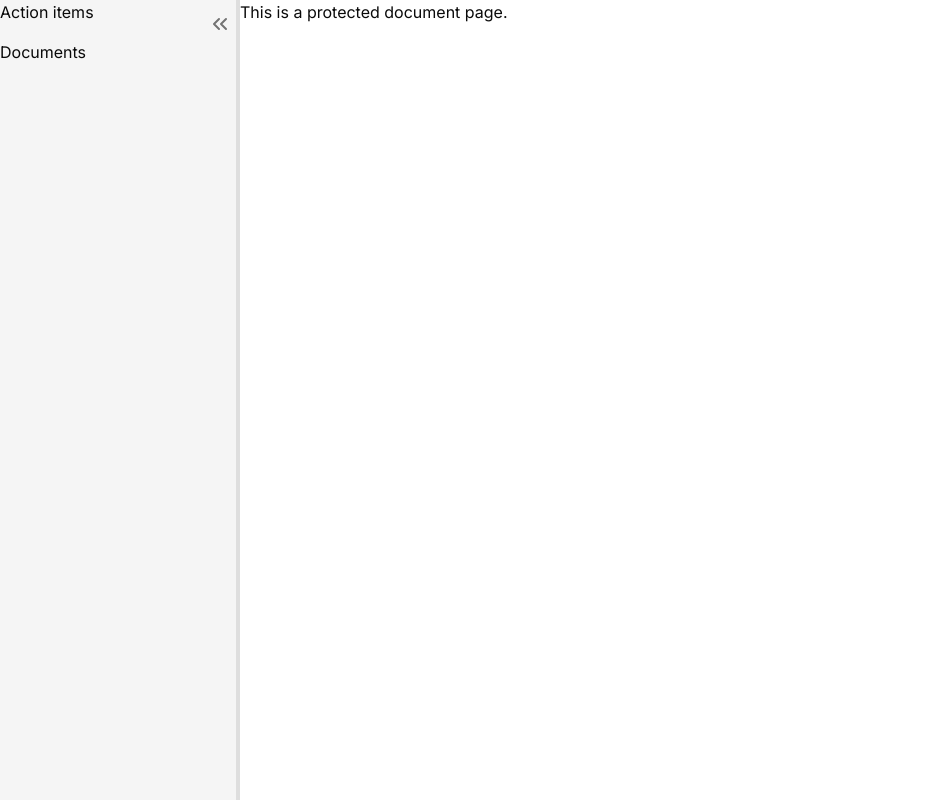
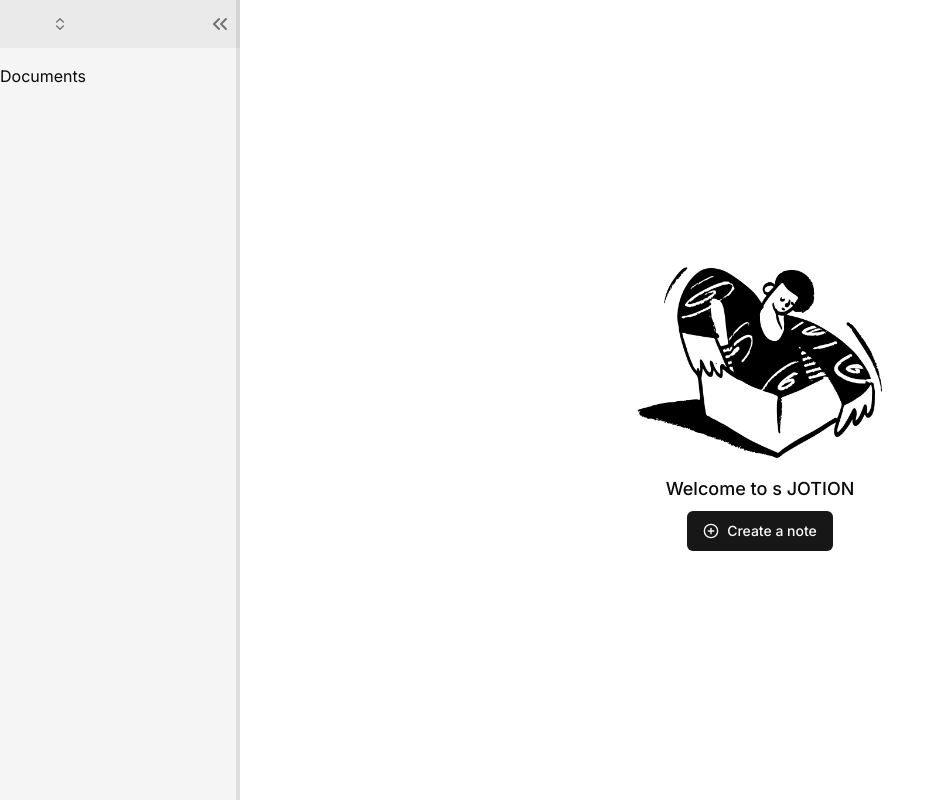
Before and after one commit to mohaimenkhalid/notion-clone-with-nextjs-convex, a Next.js app: page /documents in a window 1280 px wide. Shown: the whole page, without its empty margins (0-945 px from the left). Built offline with nearby package versions, Linux system fonts and the light colour scheme; no server answers.

Commit message:
added user dropdown menu

```diff
--- a/app/(main)/(routes)/documents/page.tsx
+++ b/app/(main)/(routes)/documents/page.tsx
@@ -1,9 +1,34 @@
+"use client"
+
 import React from 'react';
+import Image from "next/image";
+import {useUser} from "@clerk/clerk-react"
+import {Button} from "@/components/ui/button";
+import {PlusCircle} from "lucide-react";
 
 const DocumentsPage = () => {
+    const {user} = useUser()
     return (
-        <div>
-            This is a protected document page.
+        <div className="h-full flex flex-col items-center justify-center">
+            <Image
+                src="/empty.png"
+                width="300"
+                height="300"
+                alt="empty"
+                className="dark:hidden"
+            />
+            <Image
+                src="/empty-dark.png"
+                width="300"
+                height="300"
+                alt="empty_dark"
+                className="hidden dark:block"
+            />
+            <h2 className="text-lg font-medium mb-2">Welcome to {user?.firstName} s JOTION</h2>
+            <Button>
+                <PlusCircle className="h-4 w-4 mr-2" />
+                Create a note
+            </Button>
         </div>
     );
 };
--- a/app/(main)/_components/navigation.tsx
+++ b/app/(main)/_components/navigation.tsx
@@ -5,6 +5,8 @@
 import {useMediaQuery} from 'usehooks-ts'
 import {usePathname} from "next/navigation";
 import {cn} from "@/lib/utils";
+import UserItem from "@/app/(main)/_components/user-item";
+
 
 function Navigation() {
     const pathname = usePathname();
@@ -87,21 +89,19 @@
         <>
             <aside
                 ref={sidebarRef}
-                onClick={collapse}
                 className={cn(
                     "group/sidebar h-full bg-secondary overflow-y-auto relative flex w-60 flex-col z-[99999]",
                     isMobile && "w-0",
                     isResetting && "transition-all ease-in-out duration-300"
                 )}>
                 <ChevronsLeft
+                    onClick={collapse}
                     className={cn("w-6 h-6 text-muted-foreground rounded-sm hover:bg-neutral-300 dark:hover:bg-neutral-600 absolute top-3 right-2 opacity-0 group-hover/sidebar:opacity-100",
                         isMobile && "opacity-100"
                     )}/>
                 <div>
                 </div>
-                <div>
-                    <p>Action items</p>
-                </div>
+                <UserItem/>
                 <div className="mt-4">
                     <p>Documents</p>
                 </div>
--- /dev/null
+++ b/app/(main)/_components/user-item.tsx
@@ -0,0 +1,75 @@
+"use client"
+
+import React from 'react';
+import { Avatar, AvatarFallback, AvatarImage } from "@/components/ui/avatar"
+import {
+    DropdownMenu,
+    DropdownMenuContent,
+    DropdownMenuItem,
+    DropdownMenuLabel,
+    DropdownMenuSeparator,
+    DropdownMenuTrigger,
+} from "@/components/ui/dropdown-menu"
+import {SignOutButton, useUser} from "@clerk/clerk-react";
+import {ChevronsLeftRightIcon, ChevronsRightIcon} from "lucide-react";
+
+const UserItem = () => {
+
+    const {user} = useUser()
+    return (
+        <div>
+            <DropdownMenu>
+                <DropdownMenuTrigger asChild>
+                    <div
+                        role="button"
+                        className="flex items-center text-sm p-3 w-full hover:bg-primary/5"
+                    >
+                        <div className="flex gap-x-2 items-center max-w-[150px]">
+                            <Avatar className="h-6 w-6">
+                                <AvatarImage src={user?.imageUrl} />
+                                {/*<AvatarFallback>CN</AvatarFallback>*/}
+                            </Avatar>
+                            <span className="text-start font-medium line-clamp-1">{user?.fullName ?? user?.username}</span>
+                        </div>
+                        <ChevronsLeftRightIcon className="w-4 h-4 rotate-90 ml-2 text-muted-foreground" />
+                    </div>
+                </DropdownMenuTrigger>
+                <DropdownMenuContent
+                    className="w-80"
+                    align="start"
+                    alignOffset={11}
+                    forceMount
+                >
+                    <div className="flex flex-col space-y-4 p-2">
+                        <p className="text-sm font-medium leading-none">
+                            {user?.emailAddresses[0].emailAddress}
+                        </p>
+                        <div className="flex items-center gap-x-2">
+                            <div className="rounded-md bg-secondary p-1">
+                                <Avatar className="h-8 w-8">
+                                    <AvatarImage src={user?.imageUrl} />
+                                    {/*<AvatarFallback>CN</AvatarFallback>*/}
+                                </Avatar>
+                            </div>
+                            <div className="space-y-1">
+                                <p className="text-sm line-clamp-1">
+                                    {user?.fullName ?? user?.username}&apos;s Jotion
+                                </p>
+                            </div>
+                        </div>
+                    </div>
+                    <DropdownMenuSeparator/>
+                    <DropdownMenuItem className="w-full cursor-pointer text-muted-foreground">
+                        <SignOutButton>
+                            Log out
+                        </SignOutButton>
+                    </DropdownMenuItem>
+                </DropdownMenuContent>
+            </DropdownMenu>
+
+
+        </div>
+    );
+};
+
+export default UserItem;
--- /dev/null
+++ b/components/ui/avatar.tsx
@@ -0,0 +1,50 @@
+"use client"
+
+import * as React from "react"
+import * as AvatarPrimitive from "@radix-ui/react-avatar"
+
+import { cn } from "@/lib/utils"
+
+const Avatar = React.forwardRef<
+  React.ElementRef<typeof AvatarPrimitive.Root>,
+  React.ComponentPropsWithoutRef<typeof AvatarPrimitive.Root>
+>(({ className, ...props }, ref) => (
+  <AvatarPrimitive.Root
+    ref={ref}
+    className={cn(
+      "relative flex h-10 w-10 shrink-0 overflow-hidden rounded-full",
+      className
+    )}
+    {...props}
+  />
+))
+Avatar.displayName = AvatarPrimitive.Root.displayName
+
+const AvatarImage = React.forwardRef<
+  React.ElementRef<typeof AvatarPrimitive.Image>,
+  React.ComponentPropsWithoutRef<typeof AvatarPrimitive.Image>
+>(({ className, ...props }, ref) => (
+  <AvatarPrimitive.Image
+    ref={ref}
+    className={cn("aspect-square h-full w-full", className)}
+    {...props}
+  />
+))
+AvatarImage.displayName = AvatarPrimitive.Image.displayName
+
+const AvatarFallback = React.forwardRef<
+  React.ElementRef<typeof AvatarPrimitive.Fallback>,
+  React.ComponentPropsWithoutRef<typeof AvatarPrimitive.Fallback>
+>(({ className, ...props }, ref) => (
+  <AvatarPrimitive.Fallback
+    ref={ref}
+    className={cn(
+      "flex h-full w-full items-center justify-center rounded-full bg-muted",
+      className
+    )}
+    {...props}
+  />
+))
+AvatarFallback.displayName = AvatarPrimitive.Fallback.displayName
+
+export { Avatar, AvatarImage, AvatarFallback }
--- a/components/ui/dropdown-menu.tsx
+++ b/components/ui/dropdown-menu.tsx
@@ -47,7 +47,7 @@
   <DropdownMenuPrimitive.SubContent
     ref={ref}
     className={cn(
-      "z-50 min-w-[8rem] overflow-hidden rounded-md border bg-popover p-1 text-popover-foreground shadow-lg data-[state=open]:animate-in data-[state=closed]:animate-out data-[state=closed]:fade-out-0 data-[state=open]:fade-in-0 data-[state=closed]:zoom-out-95 data-[state=open]:zoom-in-95 data-[side=bottom]:slide-in-from-top-2 data-[side=left]:slide-in-from-right-2 data-[side=right]:slide-in-from-left-2 data-[side=top]:slide-in-from-bottom-2",
+      "z-[99999] min-w-[8rem] overflow-hidden rounded-md border bg-popover p-1 text-popover-foreground shadow-lg data-[state=open]:animate-in data-[state=closed]:animate-out data-[state=closed]:fade-out-0 data-[state=open]:fade-in-0 data-[state=closed]:zoom-out-95 data-[state=open]:zoom-in-95 data-[side=bottom]:slide-in-from-top-2 data-[side=left]:slide-in-from-right-2 data-[side=right]:slide-in-from-left-2 data-[side=top]:slide-in-from-bottom-2",
       className
     )}
     {...props}
@@ -65,7 +65,7 @@
       ref={ref}
       sideOffset={sideOffset}
       className={cn(
-        "z-50 min-w-[8rem] overflow-hidden rounded-md border bg-popover p-1 text-popover-foreground shadow-md data-[state=open]:animate-in data-[state=closed]:animate-out data-[state=closed]:fade-out-0 data-[state=open]:fade-in-0 data-[state=closed]:zoom-out-95 data-[state=open]:zoom-in-95 data-[side=bottom]:slide-in-from-top-2 data-[side=left]:slide-in-from-right-2 data-[side=right]:slide-in-from-left-2 data-[side=top]:slide-in-from-bottom-2",
+        "z-[99999] min-w-[8rem] overflow-hidden rounded-md border bg-popover p-1 text-popover-foreground shadow-md data-[state=open]:animate-in data-[state=closed]:animate-out data-[state=closed]:fade-out-0 data-[state=open]:fade-in-0 data-[state=closed]:zoom-out-95 data-[state=open]:zoom-in-95 data-[side=bottom]:slide-in-from-top-2 data-[side=left]:slide-in-from-right-2 data-[side=right]:slide-in-from-left-2 data-[side=top]:slide-in-from-bottom-2",
         className
       )}
       {...props}
--- a/package.json
+++ b/package.json
@@ -10,6 +10,7 @@
   },
   "dependencies": {
     "@clerk/clerk-react": "^4.30.4",
+    "@radix-ui/react-avatar": "^1.0.4",
     "@radix-ui/react-dropdown-menu": "^2.0.6",
     "@radix-ui/react-slot": "^1.0.2",
     "class-variance-authority": "^0.7.0",
```
Also changed, not shown: 1 other file (tests, documents, lock files or other folders).
